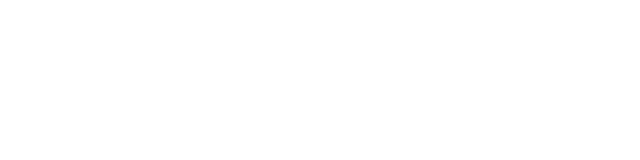
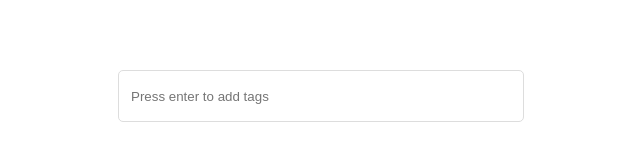
Before and after one commit to violet9503/Practice_wanted_preonboarding, a React (Create React App) app: page / in a window 1280 px wide. Shown: the part 542-702 px from the top of the page, without its empty margins (319-959 px from the left). Built offline with nearby package versions, Linux system fonts and the light colour scheme.

Commit message:
Tag 컴포넌트 최종 완성

```diff
--- a/src/App.js
+++ b/src/App.js
@@ -2,6 +2,7 @@
 import Toggle from "./component/Toggle";
 import Modal from "./component/Modal";
 import Tab from "./component/Tab";
+import Tag from "./component/Tag";
 import Animate from "./Animate";
 import styled from "styled-components";
 
@@ -29,6 +30,10 @@
       <ComponentWrapper>
         <Tab />
       </ComponentWrapper>
+      <ComponentWrapper>
+        <Tag />
+      </ComponentWrapper>
+      <ComponentWrapper></ComponentWrapper>
       {/* <Animate /> */}
     </div>
   );
--- /dev/null
+++ b/src/component/Tag.js
@@ -0,0 +1,107 @@
+import React, { useState, useRef } from "react";
+import styled, { css } from "styled-components";
+
+const TagWrapper = styled.div`
+  display: flex;
+  width: 30%;
+  border-radius: 5px;
+  align-items: center;
+  padding: 10px;
+  flex-wrap: wrap;
+  border: 1px solid #ddd;
+
+  ${({ focus }) =>
+    focus &&
+    css`
+      border: 1px solid #6741d9;
+    `}
+`;
+
+const TagBlock = styled.div`
+  color: white;
+  display: flex;
+  border-radius: 5px;
+  padding: 5px;
+  align-items: center;
+  justify-content: center;
+  background-color: #6741d9;
+  margin-right: 5px;
+  font-size: 0.9em;
+  & div {
+    width: 1em;
+    height: 1em;
+    border-radius: 1em;
+    background-color: white;
+    display: flex;
+    align-items: center;
+    justify-content: center;
+    color: #6741d9;
+    cursor: pointer;
+    margin-left: 3px;
+    box-sizing: border-box;
+  }
+`;
+
+const TagInput = styled.input`
+  outline: none;
+  border: 0;
+  display: flex;
+  box-sizing: border-box;
+  height: 30px;
+  cursor: default;
+`;
+
+function Tag() {
+  const [tags, setTags] = useState([]);
+  const [input, setInput] = useState("");
+  const [inputFocused, setInputFocused] = useState(false);
+  const tagId = useRef(1);
+
+  const onChange = (e) => {
+    setInput(e.target.value);
+  };
+
+  const onSubmitTag = (e) => {
+    const key = e.key || e.keyCode;
+    if (key === "Enter" || key === 13) {
+      if (e.nativeEvent.isComposing) return;
+      setTags((prevTag) =>
+        prevTag.concat({
+          id: tagId.current,
+          content: input,
+        })
+      );
+      tagId.current++;
+      setInput("");
+    }
+  };
+
+  const onDelete = (id) => {
+    setTags((prevTag) => prevTag.filter((tag) => tag.id !== id));
+  };
+
+  const onFocus = (flag) => {
+    setInputFocused(flag);
+  };
+
+  return (
+    <TagWrapper focus={inputFocused}>
+      {tags.map((tag) => (
+        <TagBlock key={tag.id}>
+          {tag.content}
+          <div onClick={() => onDelete(tag.id)}>x</div>
+        </TagBlock>
+      ))}
+      <TagInput
+        placeholder="Press enter to add tags"
+        value={input}
+        onChange={onChange}
+        onKeyDown={onSubmitTag}
+        onFocus={() => onFocus(true)}
+        onBlur={() => onFocus(false)}
+      />
+    </TagWrapper>
+  );
+}
+
+export default Tag;
```
Also changed, not shown: 1 other file (tests, documents, lock files or other folders).
